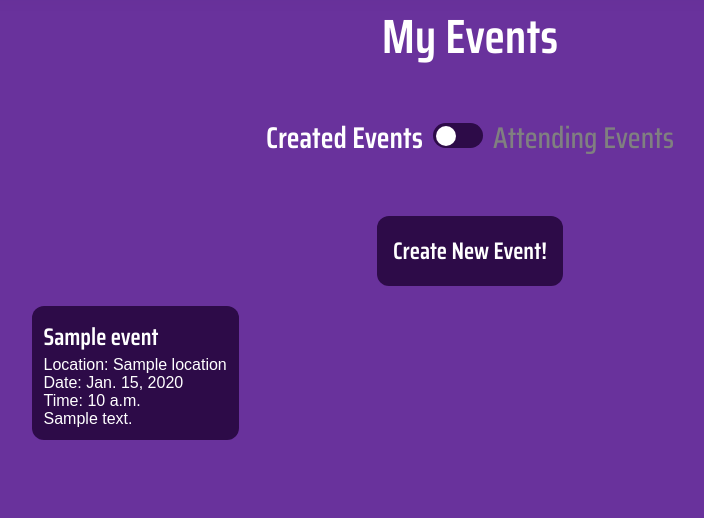
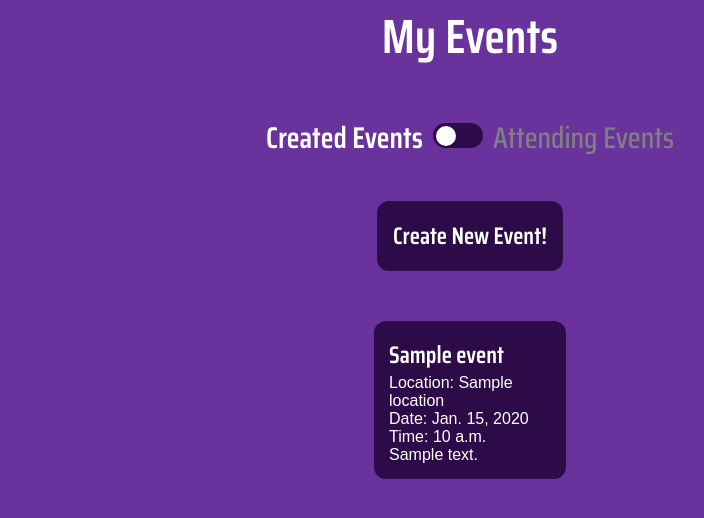
Before and after one commit to robertbrj/glasgowgaffs, a Django app: page /glasgowgaffsapp/my_events/ in a window 1280 px wide. Shown: the part 144-662 px from the top of the page, without its empty margins (170-874 px from the left). Run offline with Django 3.2, Linux system fonts and the light colour scheme; a user stored in the database is signed in; tables that the repository leaves empty hold one stand-in row (values such as "Sample post"); some web fonts are replaced.

Commit message:
my events page (update)
minor changes to the styling
fixed bug that cause toggle to not function as intended (did not transition from grey to white and vice versa)

```diff
--- a/static/styles/myevents.css
+++ b/static/styles/myevents.css
@@ -90,10 +90,11 @@
 
 #event_grid {
     display: grid;
-    grid-template-columns: repeat(4, 1fr);
+    grid-template-columns: repeat(auto-fit, minmax(300px, 1fr));
     gap: 1rem;
-    max-width: 1200px;
+    max-width: 900px;
     margin: 0 auto;
+    justify-content: center;
 }
 
 @media (max-width: 1024px) {
@@ -120,12 +121,15 @@
 
 .event_card {
     background-color: #2D0B48;
-    padding: 12px;
+    padding: 15px;
     color: white;
     border-radius: 12px;
     transition: all 0.3s ease;
     cursor: pointer;
     text-decoration: none;
+    max-width: 350px;
+    width: 90%;
+    margin: 10px auto;
 }
 
 .event_card:hover {
@@ -137,8 +141,9 @@
 
 
 .button-container {
-    text-align: center;
-    margin-top: 15px;
+    display: flex;
+    justify-content: center;
+    margin-bottom: 20px;
 }
 
 #create-event {
--- a/templates/glasgowgaffsapp/myevents.html
+++ b/templates/glasgowgaffsapp/myevents.html
@@ -22,8 +22,8 @@
         <a href="{% url 'glasgowgaffsapp:create' %}" id="create-event">Create New Event!</a>
     </div>
 
-    <!-- My Events Section -->
-    <div id="event_grid">
+    <!-- Created Events Section -->
+    <div id="created_events" class="event_grid">
         {% for event in created_events %}
         <div class="event_card">
             <h2>{{ event.title }}</h2>
@@ -36,6 +36,20 @@
         <p>No events have been created</p>
         {% endfor %}
     </div>
+    <!-- Attending Events Section -->
+    <div id="attending_events" class="event_grid hidden">
+    {% for event in attending_events %}
+        <div class="event_card">
+            <h2>{{ event.title }}</h2>
+            <p>Location: {{ event.location }}</p>
+            <p>Date: {{ event.date }}</p>
+            <p>Time: {{ event.time }}</p>
+            <p>{{ event.description }}</p>
+        </div>
+    {% empty %}
+        <p>You are not attending and events.</p>
+    {% endfor %}
+    </div>
 </div>
 
 <script src="{% static 'javascript/slider.js' %}"></script>
```
